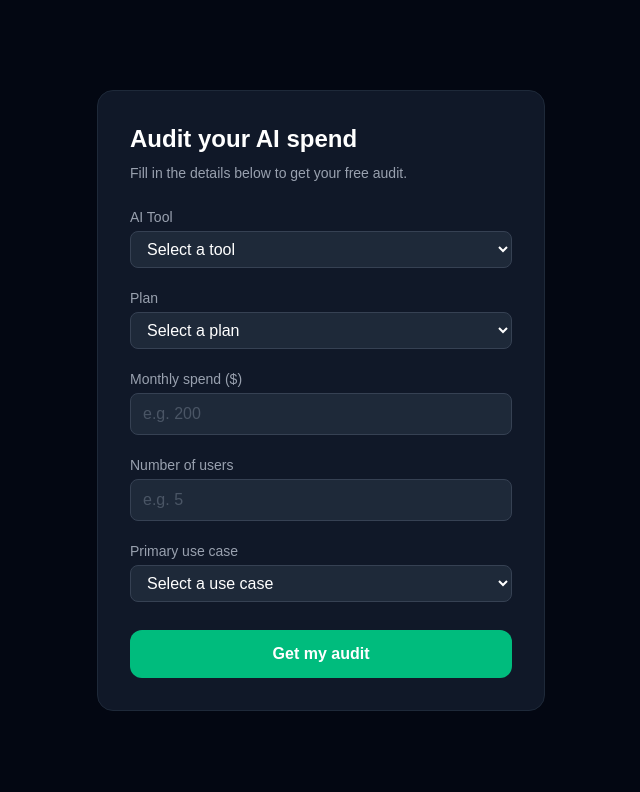
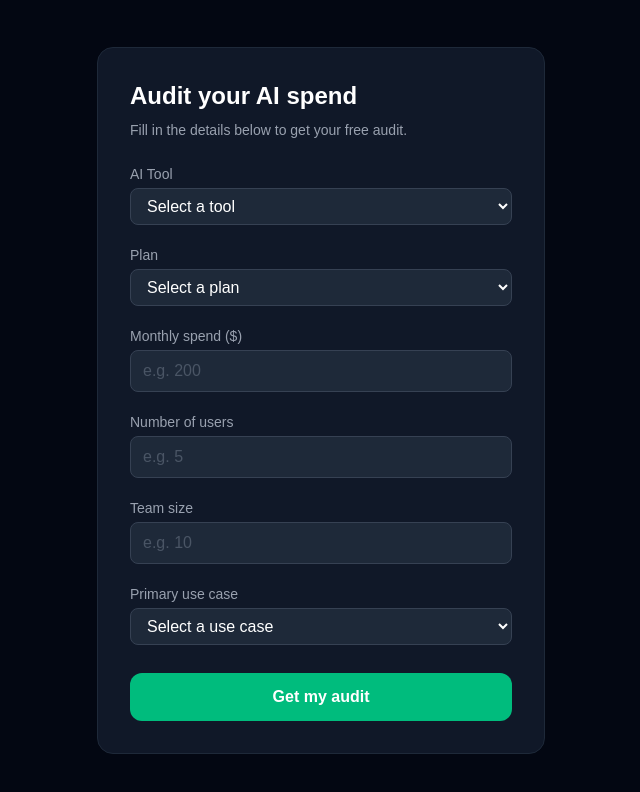
Before and after one commit to Samriddhi-Srivastava/AI-spend-audit, a Next.js app: page /audit-form in a window 1280 px wide. Shown: the top 792 px of the page, without its empty margins (319-959 px from the left). Built offline with nearby package versions, Linux system fonts and the light colour scheme.

Commit message:
added team size input

```diff
--- a/app/audit-form/page.js
+++ b/app/audit-form/page.js
@@ -92,6 +92,19 @@ export default function AuditForm() {
                         />
                     </div>
 
+                    {/* Team Size */}
+                    <div className="flex flex-col gap-1">
+                        <label className="text-sm text-gray-400">Team size</label>
+                        <input
+                            type="number"
+                            name="teamSize"
+                            value={auditInput.teamSize}
+                            onChange={handleChange}
+                            placeholder="e.g. 10"
+                            className="bg-gray-800 text-white border border-gray-700 rounded-lg px-3 py-2 focus:outline-none focus:ring-2 focus:ring-emerald-500 placeholder-gray-600"
+                        />
+                    </div>
+
                     {/* Use Case */}
                     <div className="flex flex-col gap-1">
                         <label className="text-sm text-gray-400">Primary use case</label>
```
